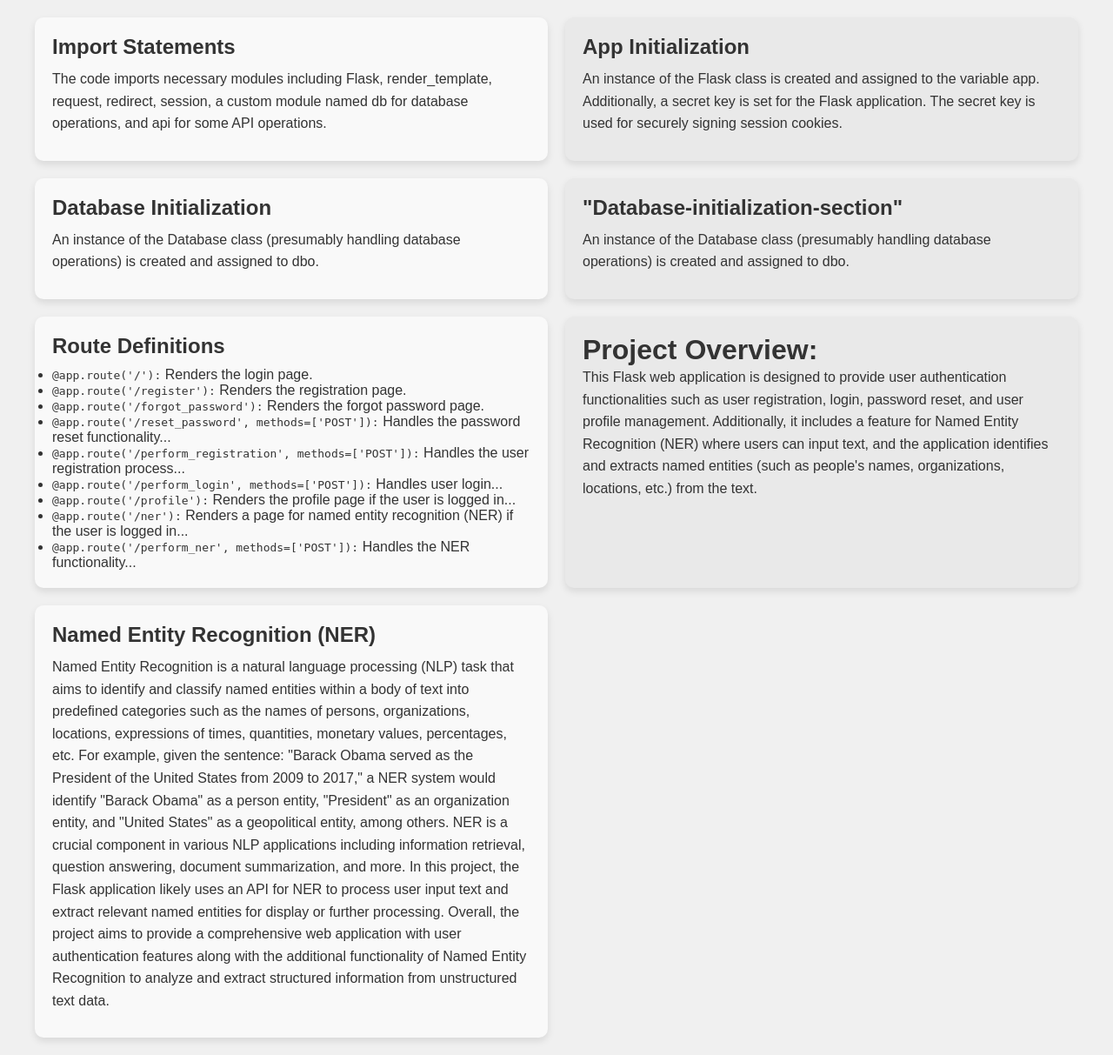
After one commit to BrahminPulkit/Flask, a Flask app: page /about in a window 1280 px wide. The commit adds this page. Shown: the whole page at 87% size. Run offline with Flask 3, Linux system fonts and the light colour scheme.

Commit message:
update code

```diff
--- a/app.py
+++ b/app.py
@@ -92,6 +92,34 @@ def perform_ner():
         return redirect('/')
 
 
+@app.route('/sentiment_Analysis')
+def sentiment_Analysis():
+    if session.get('logged_in'):
+        return render_template('sentiment_Analysis.html')
+    else:
+        return redirect('/')
+
+@app.route('/perform_sentiment_Analysis', methods=['POST'])
+def perform_sentiment_Analysis():
+    if session.get('logged_in'):
+        text = request.form.get('sentiment_Analysis_text')
+        try:
+            response = api.sentiment_Analysis(text)
+            return render_template('sentiment_Analysis.html', response=response)
+        except Exception as e:
+            return render_template('sentiment_Analysis.html', message='An error occurred while performing sentiment_Analysis')
+    else:
+        return redirect('/')
+
+
+
+
+
+@app.route('/about')
+def about():
+    return render_template('about.html')
+
+
 
 if __name__ == '__main__':
     app.run(debug=True)
--- /dev/null
+++ b/static/css/about.css
@@ -0,0 +1,65 @@
+/* Reset default margin, padding, and box-sizing for all elements */
+* {
+    margin: 0;
+    padding: 0;
+    box-sizing: border-box;
+}
+
+/* Set font family, background color, and text color for the body */
+body {
+    font-family: 'Arial', sans-serif;
+    background-color: #f0f0f0;
+    color: #333333;
+}
+
+/* Container to hold the cards */
+.container {
+    max-width: 1200px;
+    margin: 20px auto;
+    display: grid;
+    grid-template-columns: repeat(2, 1fr);
+    gap: 20px;
+}
+
+/* Style for individual cards */
+.card {
+    background-color: #ffffff;
+    border-radius: 10px;
+    box-shadow: 0 4px 8px rgba(0, 0, 0, 0.1); /* Add shadow for depth */
+    padding: 20px;
+    transition: transform 0.3s ease, box-shadow 0.3s ease; /* Add smooth transition effect for transform and box-shadow */
+}
+
+/* Hover effect for cards */
+.card:hover {
+    transform: translateY(-5px); /* Move card slightly upwards on hover */
+    box-shadow: 0 6px 12px rgba(0, 0, 0, 0.2); /* Increase box shadow on hover for a lifted effect */
+}
+
+/* Style for card headers */
+.card h2 {
+    font-size: 1.5em;
+    margin-bottom: 10px;
+}
+
+/* Style for card paragraphs */
+.card p {
+    line-height: 1.6;
+    margin-bottom: 10px;
+}
+
+/* Alternate background colors for cards */
+.card:nth-child(odd) {
+    background-color: #f9f9f9;
+}
+
+.card:nth-child(even) {
+    background-color: #e9e9e9;
+}
+
+/* Responsive layout for smaller screens */
+@media (max-width: 768px) {
+    .container {
+        grid-template-columns: 1fr; /* Display cards in a single column on smaller screens */
+    }
+}
--- /dev/null
+++ b/templates/about.html
@@ -0,0 +1,118 @@
+<!DOCTYPE html>
+<html lang="en">
+
+<head>
+    <meta charset="UTF-8">
+    <meta name="viewport" content="width=device-width, initial-scale=1.0">
+    <title>Web Application Overview</title>
+    <link rel="stylesheet" href="static/css/about.css">
+</head>
+
+<body>
+
+    <div class="container">
+
+        <div class="card bg-purple">
+            <div class="card_info">
+                <h2>Import Statements</h2>
+            </div>
+            <div class="card_text">
+                <p>The code imports necessary modules including Flask, render_template, request, redirect, session, a custom
+                    module named db for database operations, and api for some API operations.</p>
+            </div>
+        </div>
+
+        <div class="card bg-purple">
+            <div class="card_info">
+                <h2>App Initialization</h2>
+            </div>
+            <div class="card_text">
+                <p>An instance of the Flask class is created and assigned to the variable app. Additionally, a secret key is set
+                    for the Flask application. The secret key is used for securely signing session cookies.</p>
+            </div>
+        </div>
+
+        <div class="card bg-purple">
+            <div class="card_info">
+                <h2>Database Initialization</h2>
+            </div>
+
+            <div class="card_text">
+                <p>An instance of the Database class (presumably handling database operations) is created and assigned to dbo.
+                </p>
+            </div>
+
+        </div>
+
+        <div class="card bg-purple">
+
+            <div class="card_info">
+                <h2>"Database-initialization-section"</h2>
+            </div>
+            <div class="card_text">
+                <p>An instance of the Database class (presumably handling database operations) is created and assigned to dbo.
+                </p>
+            </div>
+        </div>
+
+        <div class="card bg-purple">
+            <div class="card_info">
+                <h2>Route Definitions</h2>
+            </div>
+            <div class="card_text">
+                <ul>
+                    <li><code>@app.route('/'):</code> Renders the login page.</li>
+                    <li><code>@app.route('/register'):</code> Renders the registration page.</li>
+                    <li><code>@app.route('/forgot_password'):</code> Renders the forgot password page.</li>
+                    <li><code>@app.route('/reset_password', methods=['POST']):</code> Handles the password reset
+                        functionality...</li>
+                    <li><code>@app.route('/perform_registration', methods=['POST']):</code> Handles the user registration
+                        process...</li>
+                    <li><code>@app.route('/perform_login', methods=['POST']):</code> Handles user login...</li>
+                    <li><code>@app.route('/profile'):</code> Renders the profile page if the user is logged in...</li>
+                    <li><code>@app.route('/ner'):</code> Renders a page for named entity recognition (NER) if the user is logged
+                        in...</li>
+                    <li><code>@app.route('/perform_ner', methods=['POST']):</code> Handles the NER functionality...</li>
+                </ul>
+            </div>
+        </div>
+
+        <div class="card bg-purple">
+
+            <div class="card_info">
+                <h1>Project Overview:</h1>
+            </div>
+            <div class="card_text">
+                <p>This Flask web application is designed to provide user authentication functionalities such as user registration,
+                    login, password reset, and user profile management. Additionally, it includes a feature for Named Entity
+                    Recognition (NER) where users can input text, and the application identifies and extracts named entities (such
+                    as people's names, organizations, locations, etc.) from the text.</p>
+            </div>
+        </div>
+
+        <div class="card bg-purple">
+            <div class="card_info">
+                <h2>Named Entity Recognition (NER)</h2>
+            </div>
+
+            <div class="card_text">
+                <p>Named Entity Recognition is a natural language processing (NLP) task that aims to identify and classify named entities within a body of text into predefined categories such as the names of persons, organizations, locations, expressions of times, quantities, monetary values, percentages, etc.
+
+                    For example, given the sentence: "Barack Obama served as the President of the United States from 2009 to 2017," a NER system would identify "Barack Obama" as a person entity, "President" as an organization entity, and "United States" as a geopolitical entity, among others.
+
+                    NER is a crucial component in various NLP applications including information retrieval, question answering, document summarization, and more. In this project, the Flask application likely uses an API for NER to process user input text and extract relevant named entities for display or further processing.
+
+                    Overall, the project aims to provide a comprehensive web application with user authentication features along with the additional functionality of Named Entity Recognition to analyze and extract structured information from unstructured text data.</p>
+
+            </div>
+        </div>
+
+
+
+    </div>
+
+
+
+</body>
+
+</html>
--- a/templates/forgot_password.html
+++ b/templates/forgot_password.html
@@ -18,6 +18,7 @@
             </div>
             <button type="submit">Reset Password</button>
         </form>
+        <p><a href="/">Login Here</a></p>
     </div>
 
     {% if message %}
--- a/templates/login.html
+++ b/templates/login.html
@@ -19,7 +19,7 @@
                 <ul class="nav">
                     <li class="nav-item"><a class="nav-link" href="#">Home</a></li>
                     <li class="nav-item"><a class="nav-link" href="#">GitHub</a></li>
-                    <li class="nav-item"><a class="nav-link" href="#">About</a></li>
+                    <li class="nav-item"><a class="nav-link" href="/about">About</a></li>
                 </ul>
             </nav>
         </div>
--- a/templates/profile.html
+++ b/templates/profile.html
@@ -12,7 +12,7 @@
         <h1 class="title">Welcome to our Dashboard</h1>
         <ul class="options">
             <li><a href="/ner" class="option-link">Named Entity Recognition (NER)</a></li>
-            <li><a href="#" class="option-link">Sentiment Analysis</a></li>
+            <li><a href="/sentiment_Analysis" class="option-link">Sentiment Analysis</a></li>
             <li><a href="#" class="option-link">Abuse Detection</a></li>
         </ul>
     </div>
```
Also changed, not shown: api.py (+10 -0 lines), static/css/forgot_password.css (+21 -1 lines), static/css/login-styles.css (+18 -7 lines), static/css/register-styles.css (+4 -4 lines), templates/sentiment_Analysis.html (added, +28 -0 lines).
